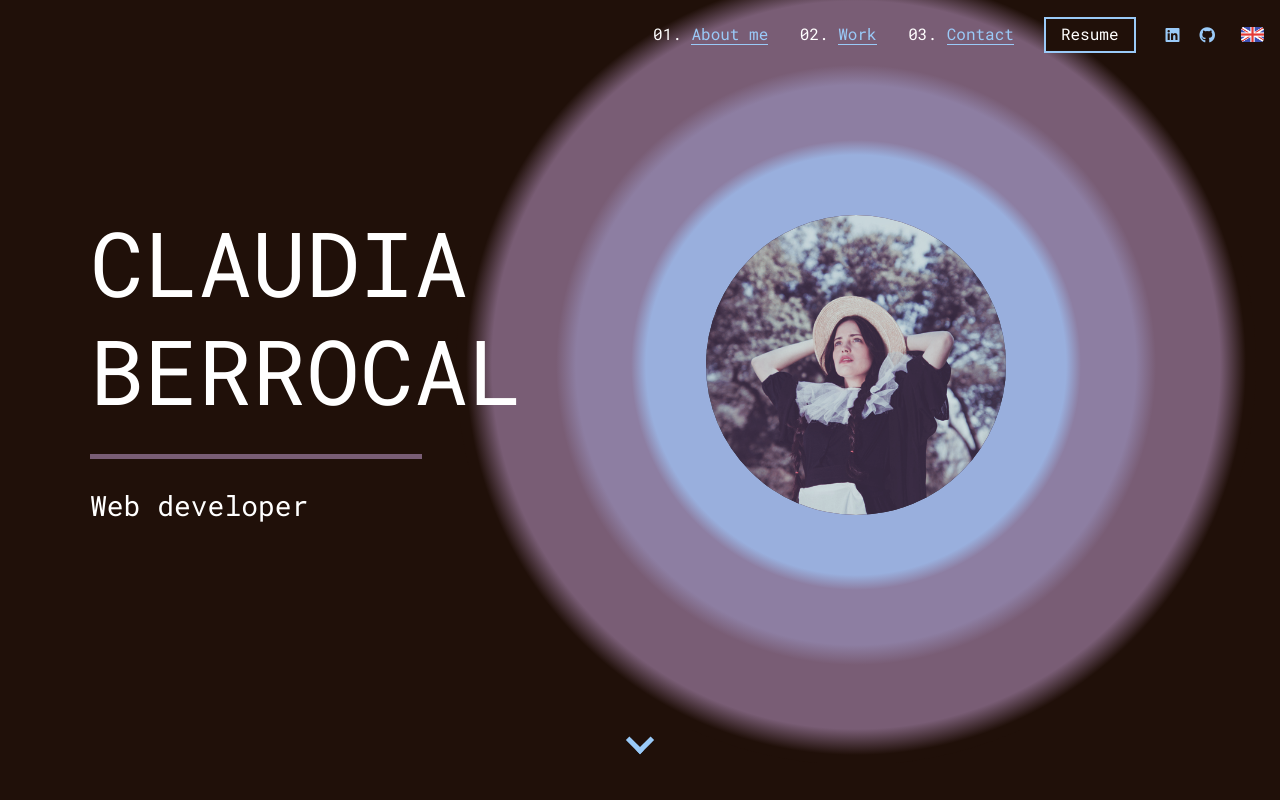
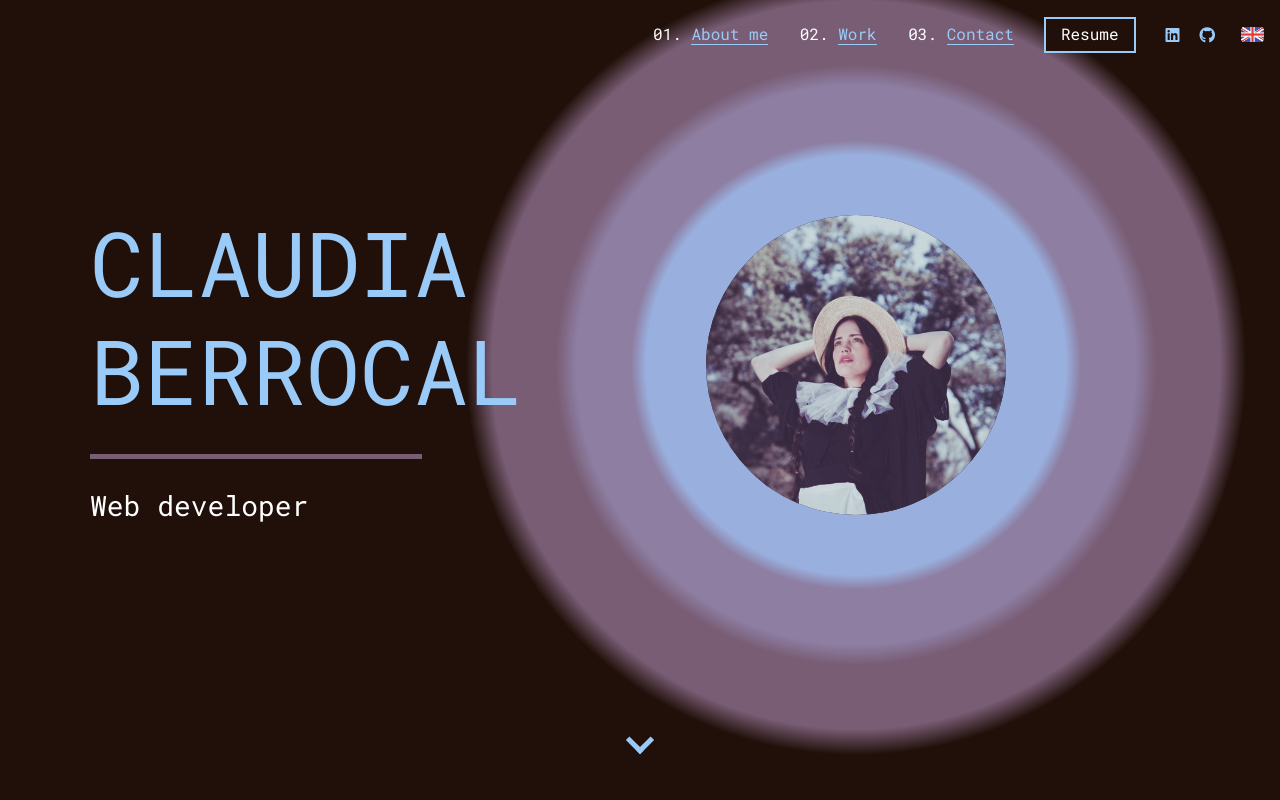
Before and after one commit to claudiabg-c/my-dev-portfolio, an Angular app: page /#/en/home in a window 1280 px wide. Shown: the top 800 px of the page. Built offline with nearby package versions, Linux system fonts and the light colour scheme.

Commit message:
Update styles and add favicon to get rid of console error

```diff
--- a/src/assets/ui/css/reset.scss
+++ b/src/assets/ui/css/reset.scss
@@ -25,6 +25,10 @@ body {
 
 h1, h2, h3, h4, h5 {
 	font-family: 'Roboto Mono-Regular';
+}
+
+h1 {
+	color: $color_2;
 }
 
 ol, ul {
```
Also changed, not shown: 1 other file (tests, documents, lock files or other folders).
